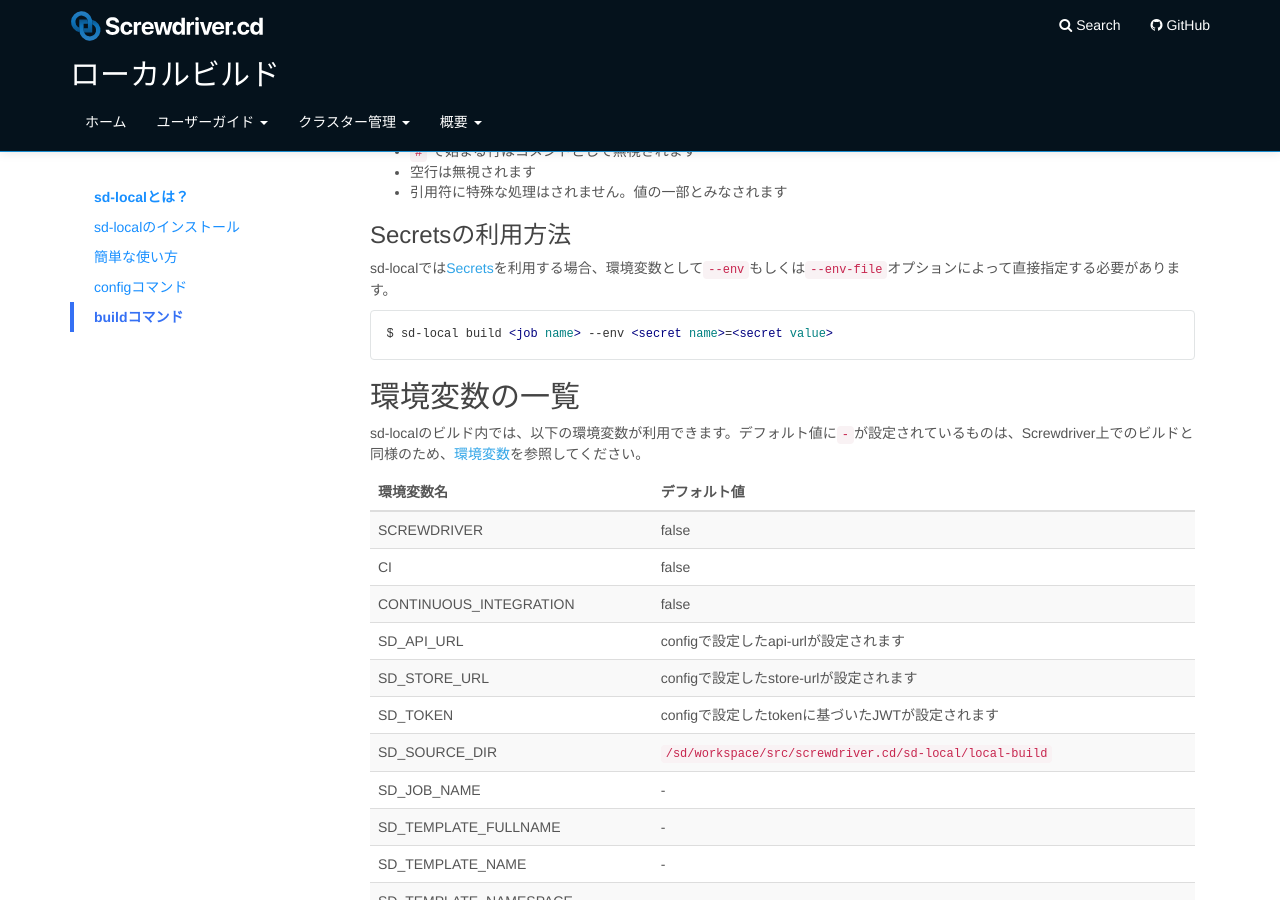
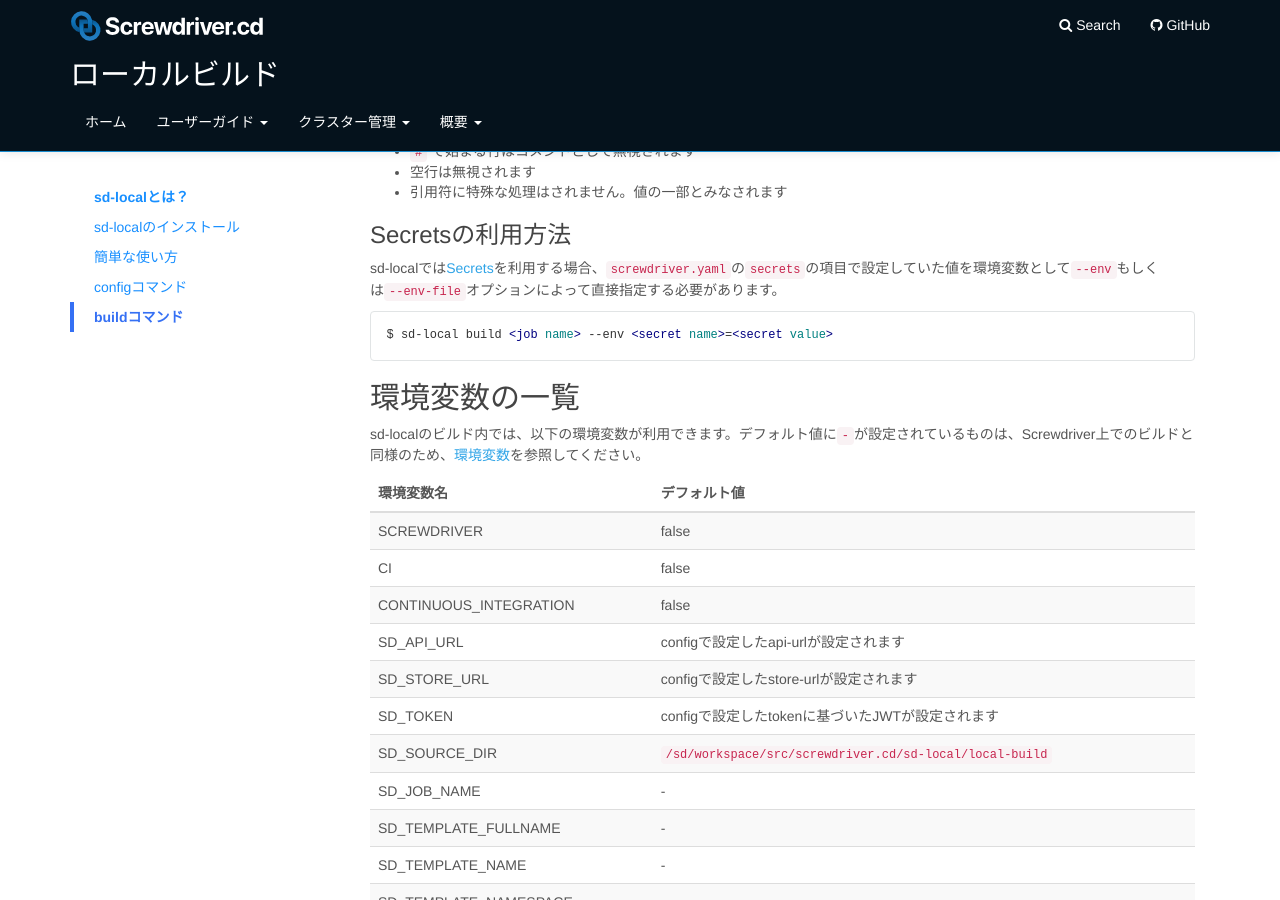
Before and after one commit to screwdriver-cd/guide, a Jekyll site: the page built from docs/ja/user-guide/local.md, in a window 1280 px wide and 900 px high, scrolled down 3399 px. Built offline with Jekyll 4.4.1, drawn with Linux system fonts in a browser that asks for light colours.

Commit message:
fix some sentences

````diff
--- a/docs/ja/user-guide/local.md
+++ b/docs/ja/user-guide/local.md
@@ -163,7 +163,7 @@ buildコマンドには以下のオプションを設定することができま
 - 引用符に特殊な処理はされません。値の一部とみなされます
 
 ### Secretsの利用方法
-sd-localでは[Secrets](configuration/secrets)を利用する場合、環境変数として`--env`もしくは`--env-file`オプションによって直接指定する必要があります。
+sd-localでは[Secrets](configuration/secrets)を利用する場合、`screwdriver.yaml`の`secrets`の項目で設定していた値を環境変数として`--env`もしくは`--env-file`オプションによって直接指定する必要があります。
 
 ```
 $ sd-local build <job name> --env <secret name>=<secret value>
````
Also changed, not shown: docs/user-guide/local.md (+1 -1 lines).
